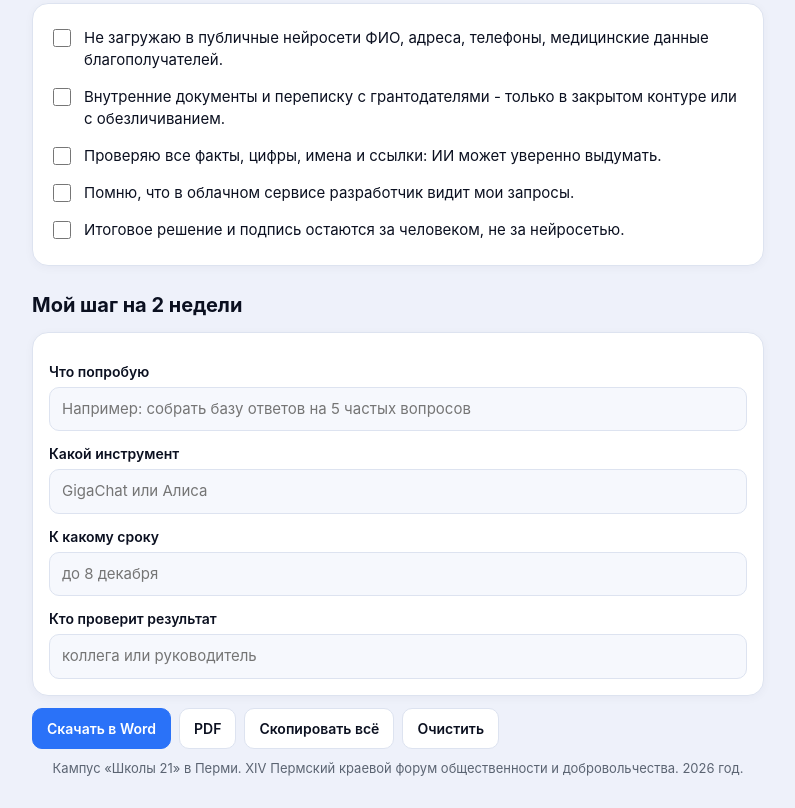
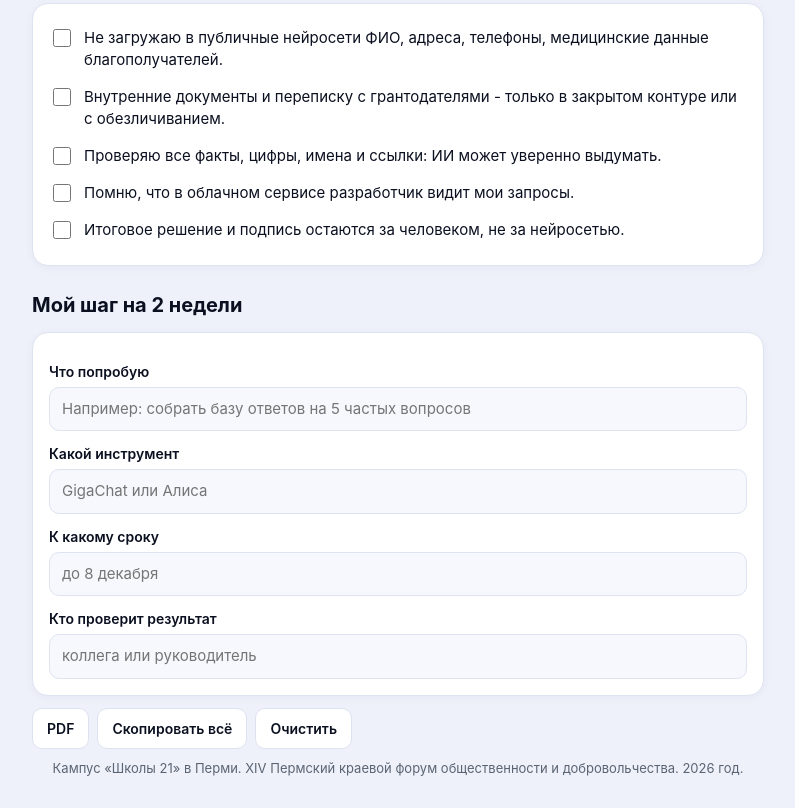
Before and after one commit to School21-perm/workbook, a plain HTML site: page index.html in a window 1280 px wide. Shown: the part 3361-4169 px from the top of the page, without its empty margins (242-1037 px from the left). Drawn offline with Linux system fonts and the light colour scheme.

Commit message:
Comment out Word export button
Comment out the 'Скачать в Word' button in index.html

```diff
--- a/index.html
+++ b/index.html
@@ -242,7 +242,7 @@
   </div>
 
   <div class="btnrow">
-    <button class="primary" id="exportDoc">Скачать в Word</button>
+  <!--  <button class="primary" id="exportDoc">Скачать в Word</button> -->
     <button id="exportPdf">PDF</button>
     <button id="copyAll">Скопировать всё</button>
     <button id="reset">Очистить</button>
```
